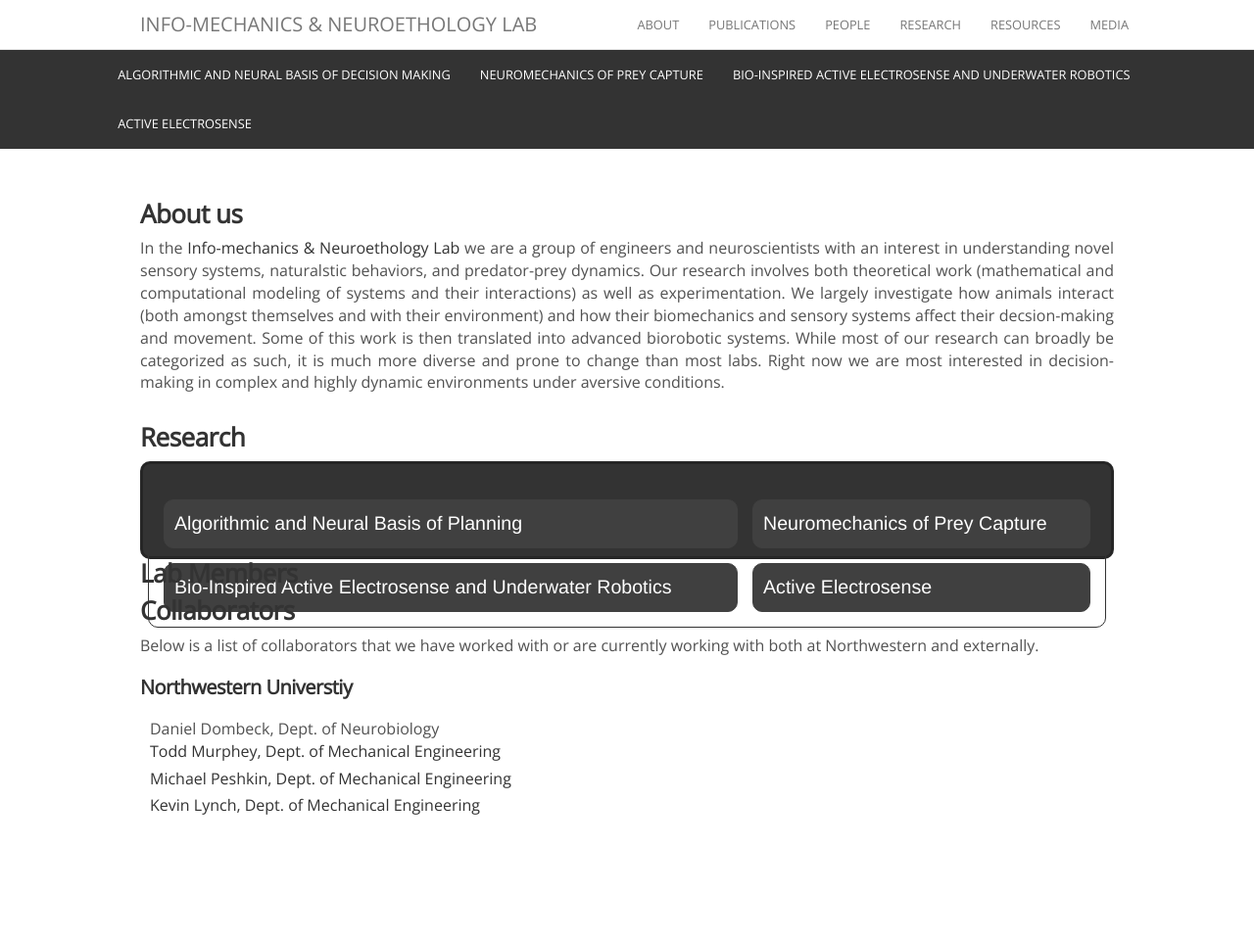
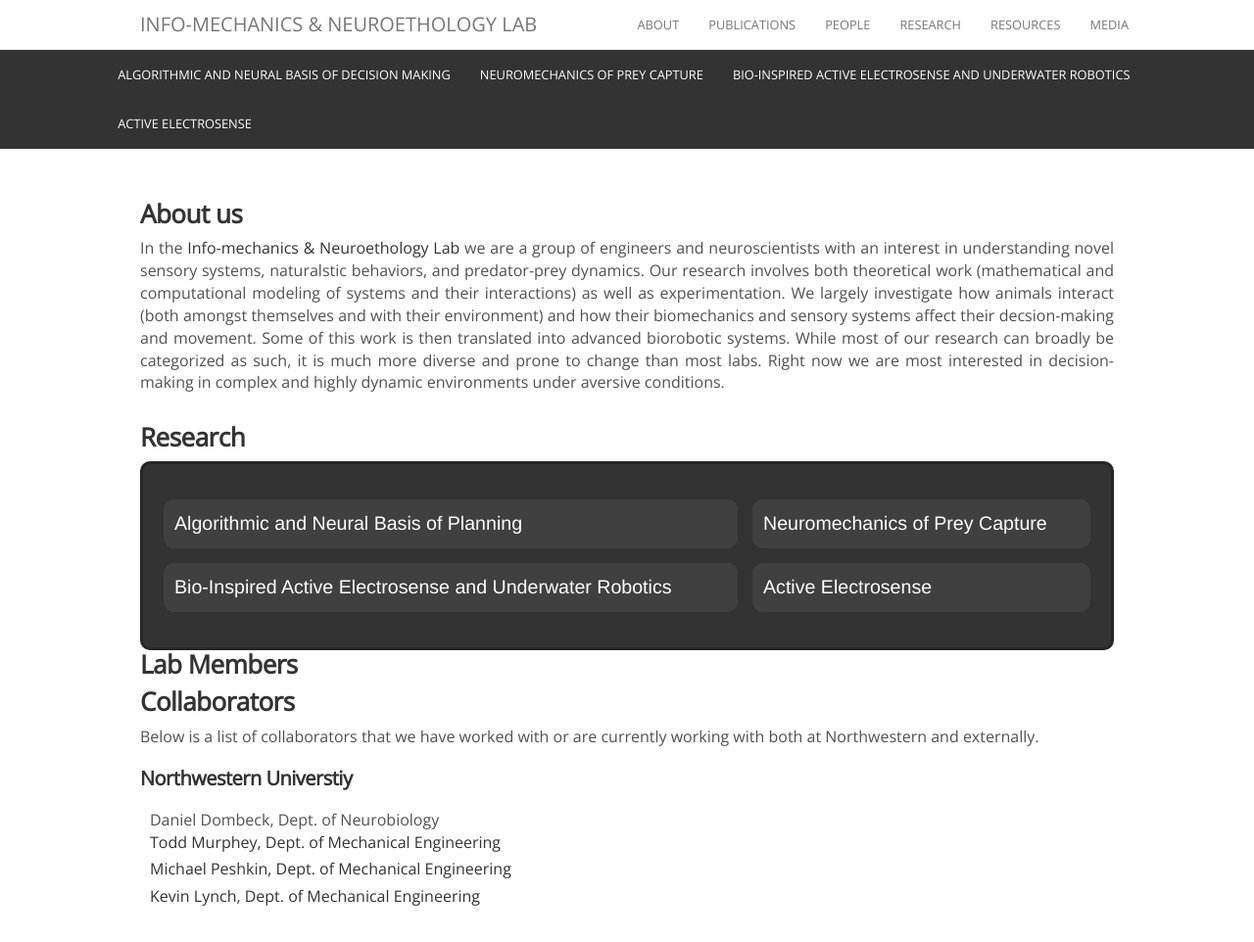
Before and after one commit to maciverlab/maciverlab.github.io, a Jekyll site: the page built from about.html, in a window 1280 px wide and 962 px high. Shown: the whole window at 98% size. Built offline with Jekyll 4.4.1, drawn with Linux system fonts in a browser that asks for light colours; nearby versions of some CDN libraries; comment, search, counter and statistics services are not loaded.

Commit message:
Update about.html

```diff
--- a/about.html
+++ b/about.html
@@ -41,7 +41,7 @@ permalink: /about/
               in complex and highly dynamic environments under aversive conditions.</p>
        <h3>Research</h3>
        <div class="w3-container" style="background: #333; padding: 5px; padding-top: 0; padding-bottom: 0;
-                                        border-radius:10px; border: 3px solid #262626; height: 100px;">
+                                        border-radius:10px; border: 3px solid #262626;">
               <p style="text-align: center;">
               <table class="research">
                  <tr>
```
